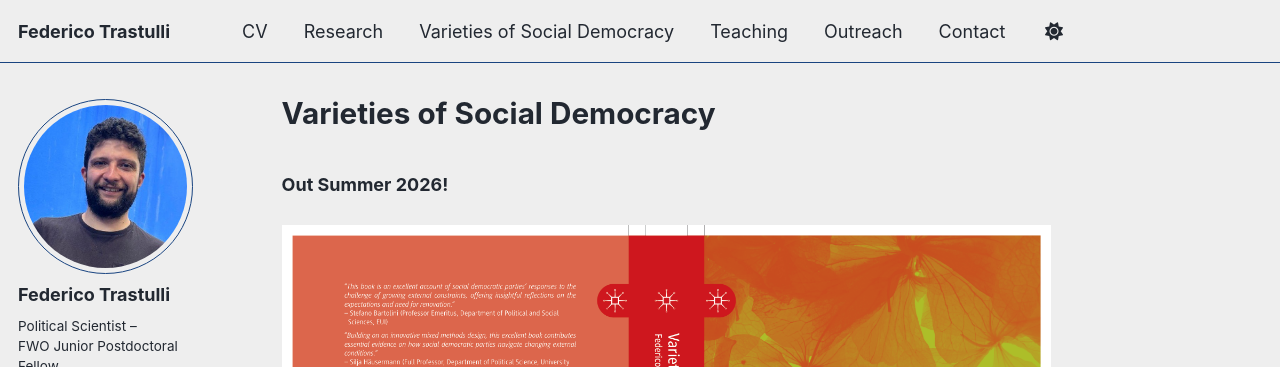
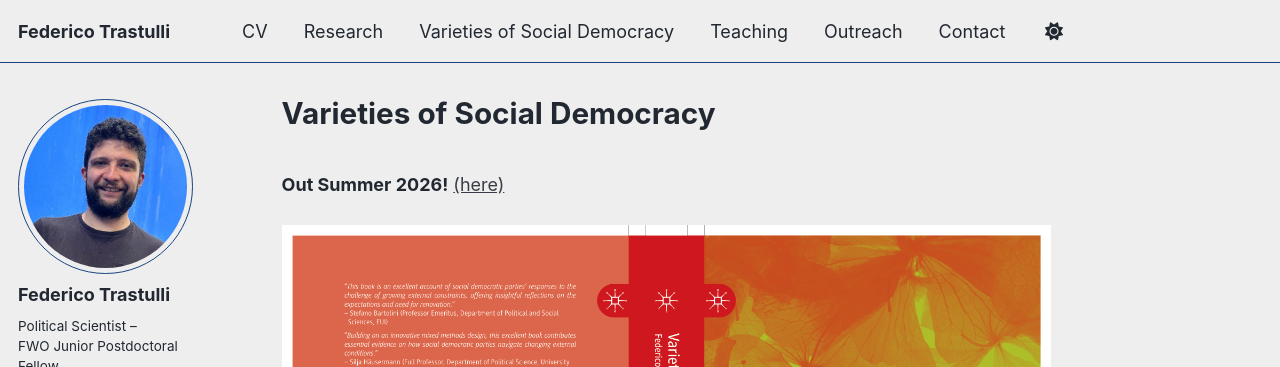
Before and after one commit to federicotrastulli/federicotrastulli.github.io, a Jekyll site: the page built from _pages/vosd.html, in a window 1280 px wide and 900 px high. Shown: the top 367 px of the window. Built offline with Jekyll 4.4.1, drawn with Linux system fonts in a browser that asks for light colours; some web fonts are replaced; a script bundle is joined from its source files by our own code; library files that are not in the unit come from our copies.

Commit message:
Update vosd.html

```diff
--- a/_pages/vosd.html
+++ b/_pages/vosd.html
@@ -6,7 +6,7 @@ author_profile: true
 
 <br>
 
-<strong>Out Summer 2026!</strong>
+<strong>Out Summer 2026!</strong> <a href="https://link.springer.com/book/9783032262745" class="doi"> (here) </a>
 
 <br>
 <br>
```
